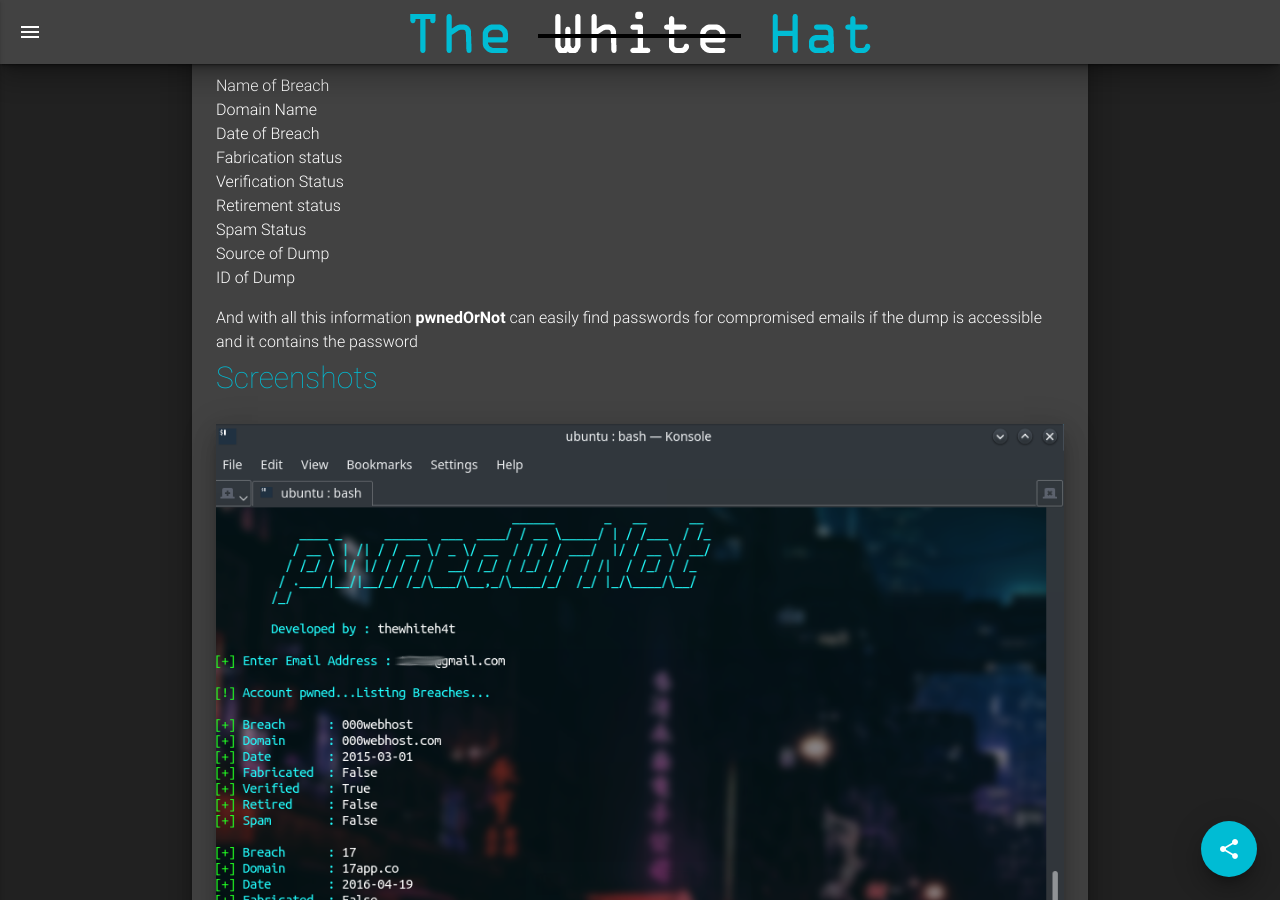
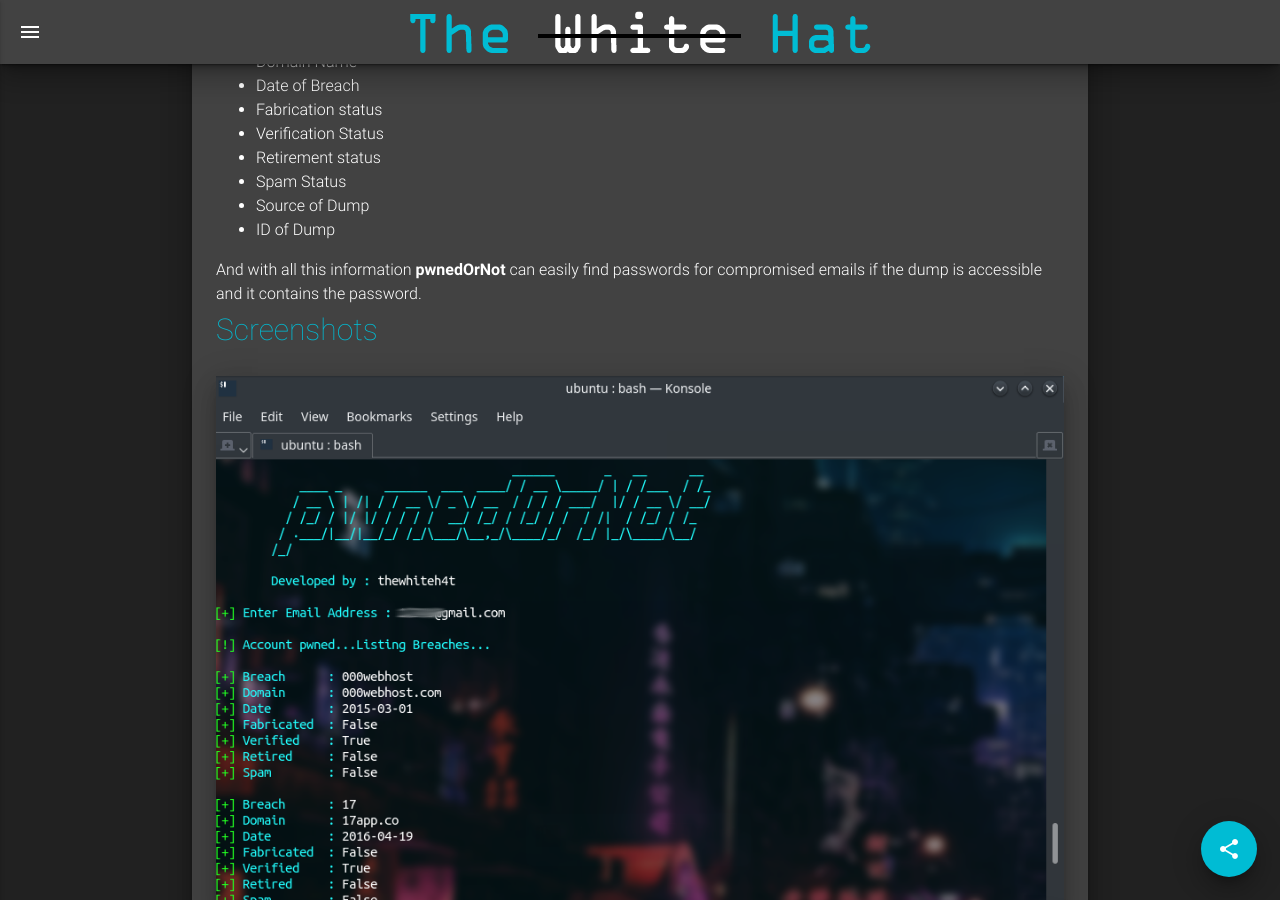
Before and after one commit to thewhiteh4t/thewhiteh4t.github.io, a Jekyll site: the page built from _posts/2018-05-26-pwnedornot.md, in a window 1280 px wide and 900 px high, scrolled down 1748 px. Built offline with Jekyll 4.4.1, drawn with Linux system fonts in a browser that asks for light colours; nearby versions of some CDN libraries; our own code applies the rules of GitHub Pages for plain Markdown files; part of the change alters nothing that is shown.

Commit message:
Update from Forestry.io - 2018-05-26-pwnedornot.md

```diff
--- a/_posts/2018-05-26-pwnedornot.md
+++ b/_posts/2018-05-26-pwnedornot.md
@@ -24,7 +24,7 @@ This script has been tested on :
 
 <br>
 
-<ul>
+<ul class="browser-default">
 <li>Kali Linux 18.2</li>
 <li>Kali Nethunter</li>
 <li>Ubuntu 18.04</li>
@@ -49,10 +49,36 @@ python2 pwnedornot.py
 <br>
 Other common standard python modules pwnedornot uses :
 
-<ul class="browser-default"> <li>os</li> <li>re</li> <li>time</li> <li>json</li> <li>requests</li> </ul> <h4 class="cyan-text subtitle">Usage</h4> <pre><code class="grey darken-4 red-text">git clone https://github.com/thewhiteh4t/pwnedOrNot.git
+<ul class="browser-default">
+  <li>os</li> <li>re</li>
+  <li>time</li>
+  <li>json</li>
+  <li>requests</li>
+</ul>
 
+<h4 class="cyan-text subtitle">Usage</h4>
+<pre><code class="grey darken-4 red-text">git clone https://github.com/thewhiteh4t/pwnedOrNot.git
 cd pwnedOrNot/
-
 python pwnedornot.py </code></pre>
 
- <h5 class="cyan-text subtitle">Features</h5> <b><a href="https://haveibeenpwned.com/API/v2">haveibeenpwned</a></b> offers a lot of information about the compromised email, some useful information is displayed by this script : <ul> <li>Name of Breach</li> <li>Domain Name</li> <li>Date of Breach</li> <li>Fabrication status</li> <li>Verification Status</li> <li>Retirement status</li> <li>Spam Status</li> <li>Source of Dump</li> <li>ID of Dump</li> </ul> And with all this information <b>pwnedOrNot</b> can easily find passwords for compromised emails if the dump is accessible and it contains the password <br> <h6 class="cyan-text subtitle">Screenshots</h6> <br> <img class="responsive-img z-depth-5" src="/images/pwned1.png"> <img class="responsive-img z-depth-5" src="/images/pwned2.png">
+ <h5 class="cyan-text subtitle">Features</h5>
+
+ <b><a href="https://haveibeenpwned.com/API/v2">haveibeenpwned</a></b> offers a lot of information about the compromised email, some useful information is displayed by this script :
+ <ul class="browser-default">
+  <li>Name of Breach</li>
+  <li>Domain Name</li>
+  <li>Date of Breach</li>
+  <li>Fabrication status</li>
+  <li>Verification Status</li>
+  <li>Retirement status</li>
+  <li>Spam Status</li>
+  <li>Source of Dump</li>
+  <li>ID of Dump</li>
+</ul>
+
+And with all this information <b>pwnedOrNot</b> can easily find passwords for compromised emails if the dump is accessible and it contains the password.
+<br>
+<h6 class="cyan-text subtitle">Screenshots</h6>
+<br>
+<img class="responsive-img z-depth-5" src="/images/pwned1.png">
+<img class="responsive-img z-depth-5" src="/images/pwned2.png">
```
